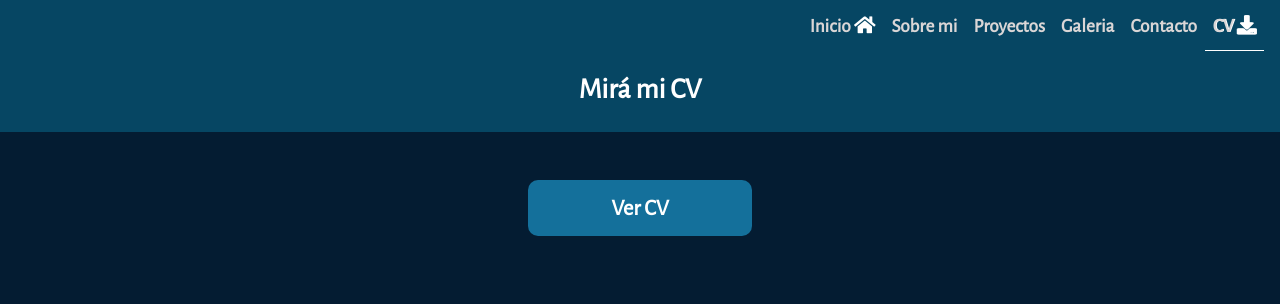
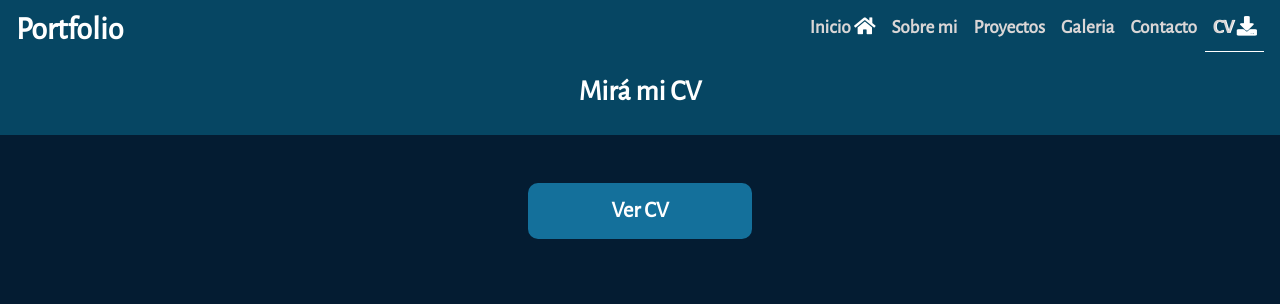
Before and after one commit to jorge088/portfolio-Mendez, a plain HTML site: page pages/curriculum.html in a window 1280 px wide. Shown: the top 304 px of the page. Drawn offline with nearby package versions, Linux system fonts and the light colour scheme.

Commit message:
agrego logo a cv

```diff
--- a/pages/curriculum.html
+++ b/pages/curriculum.html
@@ -22,6 +22,7 @@
     <header class="header">
         <!-- NAVBAR -->
         <nav class="navbar navbar-expand-sm  header__nav ">
+            <a href="#" class="header__nav__logo">Portfolio</a>
             <button class="navbar-toggler custom-toggler header__nav__button" type="button" data-bs-toggle="collapse"
                 data-bs-target="#navbarSupportedContent" aria-controls="navbarSupportedContent" aria-expanded="false"
                 aria-label="Toggle navigation">
```
